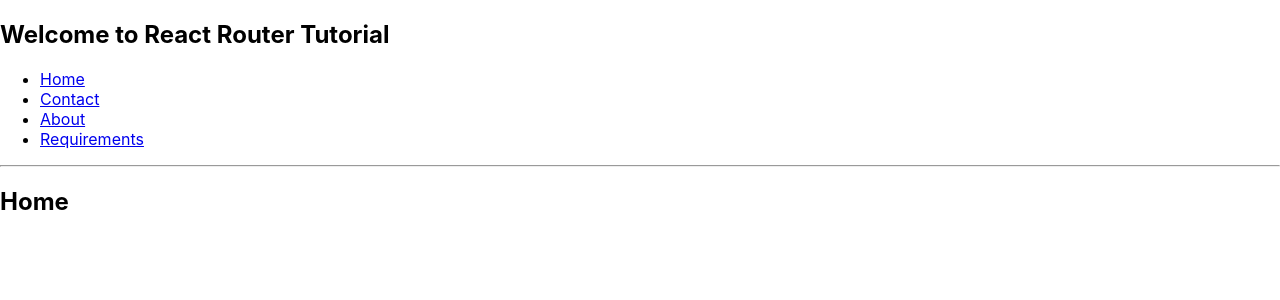
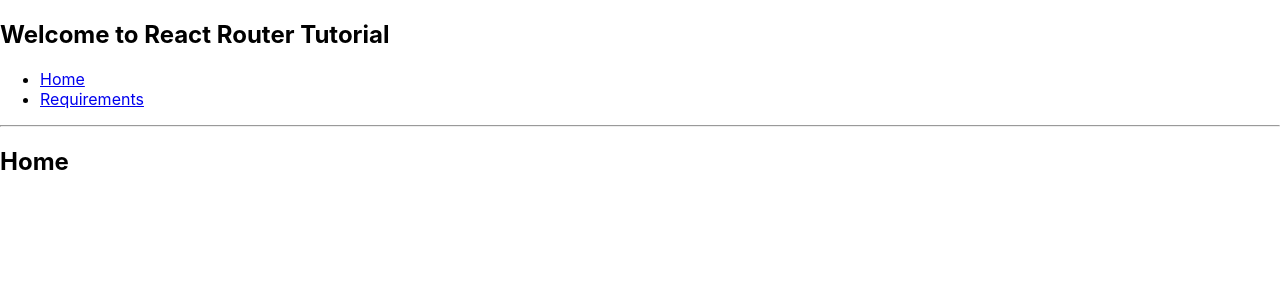
Before and after one commit to bmarcot/react-router-example, a React (Create React App) app: page / in a window 1280 px wide. Shown: the top 300 px of the page. Built offline with nearby package versions, Linux system fonts and the light colour scheme.

Commit message:
Remove About and Contact components

```diff
--- a/src/About.tsx
+++ /dev/null
@@ -1,13 +0,0 @@
-import React, { Component } from "react";
-
-class About extends Component {
-  render() {
-    return (
-      <div>
-        <h2>About</h2>
-      </div>
-    );
-  }
-}
-
-export default About;
--- a/src/App.tsx
+++ b/src/App.tsx
@@ -2,8 +2,6 @@
 import "./App.css";
 import { BrowserRouter as Router, Switch, Route, Link } from "react-router-dom";
 import Home from "./Home";
-import About from "./About";
-import Contact from "./Contact";
 import Requirements from "./Requirements";
 
 const App: React.FC = () => {
@@ -15,18 +13,7 @@
           <ul className="navbar-nav mr-auto">
             <li>
               <Link to={"/"} className="nav-link">
-                {" "}
-                Home{" "}
-              </Link>
-            </li>
-            <li>
-              <Link to={"/contact"} className="nav-link">
-                Contact
-              </Link>
-            </li>
-            <li>
-              <Link to={"/about"} className="nav-link">
-                About
+                Home
               </Link>
             </li>
             <li>
@@ -39,8 +26,6 @@
         <hr />
         <Switch>
           <Route exact path="/" component={Home} />
-          <Route path="/contact" component={Contact} />
-          <Route path="/about" component={About} />
           <Route path="/requirements" component={Requirements} />
         </Switch>
       </div>
--- a/src/Contact.tsx
+++ /dev/null
@@ -1,13 +0,0 @@
-import React, { Component } from "react";
-
-class Contact extends Component {
-  render() {
-    return (
-      <div>
-        <h2>Contact</h2>
-      </div>
-    );
-  }
-}
-
-export default Contact;
```
